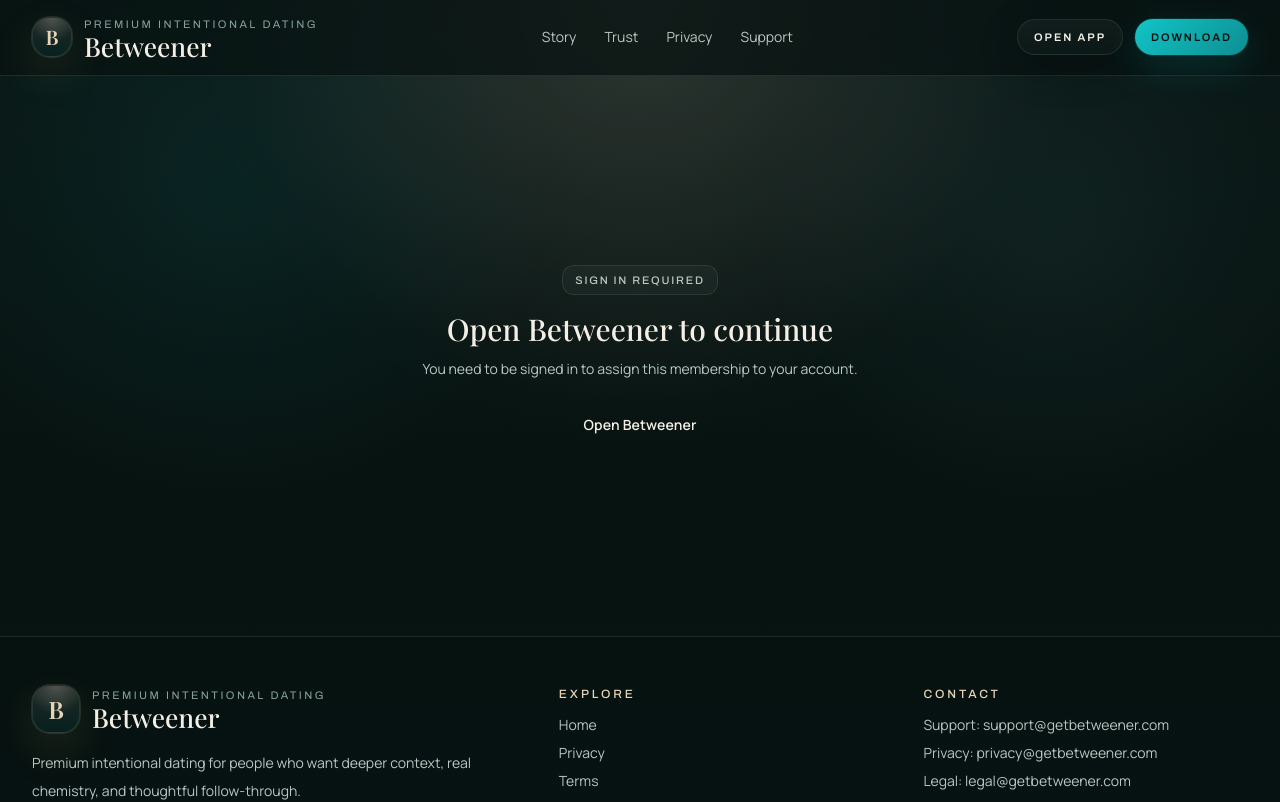
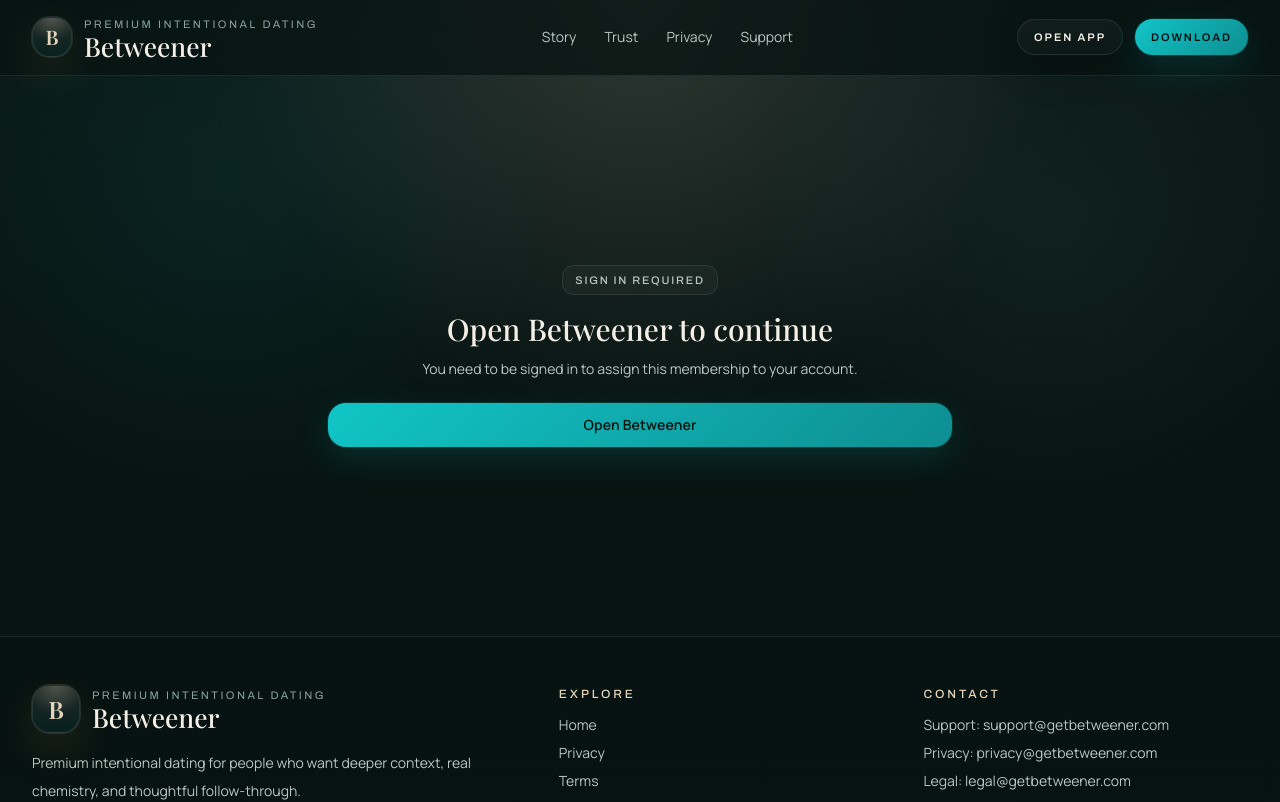
Before and after one commit to Kaakyire9/betweener-web, a Next.js app: page /billing/checkout in a window 1280 px wide. Shown: the top 802 px of the page. Built offline with nearby package versions, Linux system fonts and the light colour scheme; no server answers.

Commit message:
fix: use supported button variant in billing

```diff
--- a/app/billing/checkout/page.tsx
+++ b/app/billing/checkout/page.tsx
@@ -90,7 +90,7 @@
           You need to be signed in to assign this membership to your account.
         </p>
         <div className="mt-6 w-full">
-          <Button className="w-full" variant="primary" asChild>
+          <Button className="w-full" variant="default" asChild>
             <a href={siteConfig.deepLinks.universal}>Open Betweener</a>
           </Button>
         </div>
@@ -107,7 +107,7 @@
       </p>
 
       <div className="mt-8 w-full">
-        <Button className="w-full" variant="primary" onClick={handleCheckout} disabled={status === "loading"}>
+        <Button className="w-full" variant="default" onClick={handleCheckout} disabled={status === "loading"}>
           {status === "loading" ? "Redirecting..." : "Continue to Paystack"}
         </Button>
         {status === "error" && errorMessage ? (
--- a/app/billing/page.tsx
+++ b/app/billing/page.tsx
@@ -71,7 +71,7 @@
             Web membership checkout requires a signed-in Betweener account so we can assign your plan.
           </p>
           <div className="mt-6">
-            <Button variant="primary" asChild>
+            <Button variant="default" asChild>
               <a href={siteConfig.deepLinks.universal}>Open Betweener</a>
             </Button>
           </div>
@@ -111,7 +111,7 @@
                     href={`/billing/checkout?plan=${plan.type}&interval=${interval}`}
                     className="w-full"
                   >
-                    <Button className="w-full" variant="primary">
+                    <Button className="w-full" variant="default">
                       Continue with {interval}
                     </Button>
                   </Link>
```
